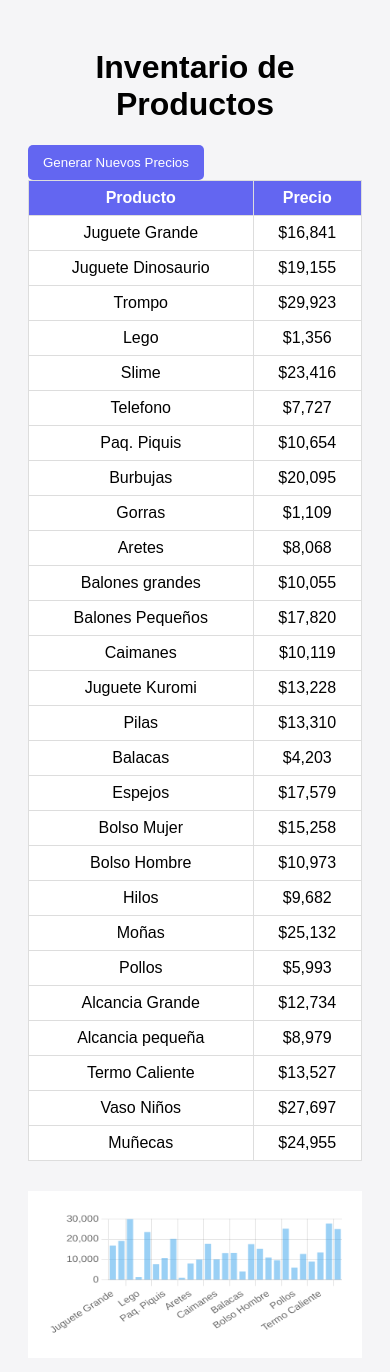
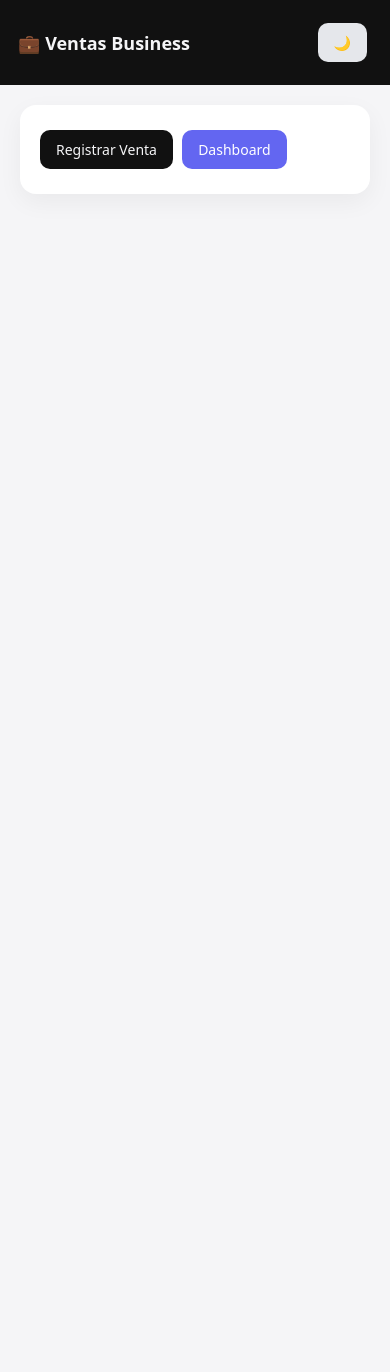
Before and after one commit to JeffersonDiazSalinas/Ventas-APP, a plain HTML site: page index.html in a window 390 px wide. After the commit the page ends 844 px from the top, so only its background shows below. Drawn offline with nearby package versions, Linux system fonts and the light colour scheme.

Commit message:
Update index.html

```diff
--- a/index.html
+++ b/index.html
@@ -5,170 +5,305 @@
 <meta name="viewport" content="width=device-width, initial-scale=1.0">
 <title>Ventas Business</title>
 
+<!-- Chart.js CDN -->
 <script src="https://cdn.jsdelivr.net/npm/chart.js"></script>
 
 <style>
-body {
-    font-family: Arial, sans-serif;
-    background: #f5f5f7;
-    padding: 20px;
+:root{
+--bg:#f5f5f7;
+--card:#ffffff;
+--text:#111;
+--primary:#111;
+--accent:#6366f1;
+--soft:#e5e7eb;
 }
 
-h1 {
-    text-align: center;
+body.dark{
+--bg:#0f172a;
+--card:#1e293b;
+--text:#f1f5f9;
+--primary:#f1f5f9;
+--accent:#818cf8;
+--soft:#334155;
 }
 
-table {
-    width: 100%;
-    border-collapse: collapse;
-    background: white;
-    margin-bottom: 30px;
+*{
+margin:0;
+padding:0;
+box-sizing:border-box;
+font-family:system-ui,-apple-system;
 }
 
-th, td {
-    padding: 8px;
-    border: 1px solid #ddd;
-    text-align: center;
+body{
+background:var(--bg);
+color:var(--text);
+transition:0.3s;
 }
 
-th {
-    background: #6366f1;
-    color: white;
+header{
+padding:18px;
+text-align:center;
+font-weight:600;
+font-size:18px;
+background:var(--primary);
+color:var(--bg);
+display:flex;
+justify-content:space-between;
+align-items:center;
 }
 
-button {
-    padding: 10px 15px;
-    background: #6366f1;
-    color: white;
-    border: none;
-    cursor: pointer;
-    border-radius: 5px;
+.container{
+max-width:1000px;
+margin:auto;
+padding:20px;
 }
 
-button:hover {
-    opacity: 0.9;
+.card{
+background:var(--card);
+padding:20px;
+border-radius:16px;
+box-shadow:0 8px 25px rgba(0,0,0,0.05);
+margin-bottom:20px;
 }
 
-canvas {
-    background: white;
-    padding: 20px;
+button{
+border:none;
+padding:10px 16px;
+border-radius:10px;
+cursor:pointer;
+margin:5px 5px 5px 0;
+font-size:14px;
+transition:0.2s;
+}
+
+.btn-primary{background:var(--primary);color:var(--bg);}
+.btn-accent{background:var(--accent);color:white;}
+.btn-soft{background:var(--soft);color:var(--text);}
+
+.section{display:none;}
+
+.product{
+background:var(--soft);
+padding:10px;
+border-radius:10px;
+margin-bottom:8px;
+}
+
+.stats{
+display:flex;
+gap:10px;
+flex-wrap:wrap;
+}
+
+.stat{
+flex:1;
+min-width:150px;
+background:var(--soft);
+padding:12px;
+border-radius:12px;
+text-align:center;
+}
+
+canvas{
+max-height:300px;
+}
+
+@media(max-width:600px){
+.stats{flex-direction:column;}
 }
 </style>
 </head>
 <body>
 
-<h1>Inventario de Productos</h1>
+<header>
+💼 Ventas Business
+<button onclick="toggleDark()" class="btn-soft">🌙</button>
+</header>
 
-<button onclick="reiniciarPrecios()">Generar Nuevos Precios</button>
+<div class="container">
 
-<table id="tablaProductos">
-<thead>
-<tr>
-<th>Producto</th>
-<th>Precio</th>
-</tr>
-</thead>
-<tbody>
-</tbody>
-</table>
+<div id="menu">
+<div class="card">
+<button class="btn-primary" onclick="showSection('registro')">Registrar Venta</button>
+<button class="btn-accent" onclick="showSection('historial')">Dashboard</button>
+</div>
+</div>
 
+<div id="registro" class="section">
+<div class="card">
+<h3>Nueva Venta</h3>
+<div id="productList"></div>
+<button class="btn-primary" onclick="validarVenta()">Validar</button>
+</div>
+<div id="resumen"></div>
+<button id="btnGuardar" class="btn-accent" style="display:none;" onclick="guardarVenta()">Guardar</button>
+<button class="btn-soft" onclick="showSection('menu')">Volver</button>
+</div>
+
+<div id="historial" class="section">
+
+<div class="card">
+<h3>Estadísticas</h3>
+<div class="stats" id="estadisticas"></div>
+</div>
+
+<div class="card">
 <canvas id="grafica"></canvas>
+</div>
+
+<div id="historialContenido"></div>
+
+<button class="btn-soft" onclick="showSection('menu')">Volver</button>
+
+</div>
+
+</div>
 
 <script>
-const nombresProductos = [
-"Juguete Grande",
-"Juguete Dinosaurio",
-"Trompo",
-"Lego",
-"Slime",
-"Telefono",
-"Paq. Piquis",
-"Burbujas",
-"Gorras",
-"Aretes",
-"Balones grandes",
-"Balones Pequeños",
-"Caimanes",
-"Juguete Kuromi",
-"Pilas",
-"Balacas",
-"Espejos",
-"Bolso Mujer",
-"Bolso Hombre",
-"Hilos",
-"Moñas",
-"Pollos",
-"Alcancia Grande",
-"Alcancia pequeña",
-"Termo Caliente",
-"Vaso Niños",
-"Muñecas"
-];
+const productosBase=["Aretes","Gorras","Brillos","Bolitrones","Slime",
+"Juguete Grande","Juguete Dinosaurio","Trompo","Balaca","Bolso","Cauchos"];
 
-function generarPrecio() {
-    return Math.floor(Math.random() * (30000 - 1000 + 1)) + 1000;
+let productos=[];
+let ventaTemp=null;
+let chart=null;
+
+function generarProductos(){
+productos=productosBase.map(p=>({
+nombre:p,
+precio:Math.floor(Math.random()*20000)+3000
+}));
 }
 
-function obtenerProductos() {
-    let productosGuardados = localStorage.getItem("productos");
-
-    if (productosGuardados) {
-        return JSON.parse(productosGuardados);
-    } else {
-        const productos = nombresProductos.map(nombre => ({
-            nombre: nombre,
-            precio: generarPrecio()
-        }));
-
-        localStorage.setItem("productos", JSON.stringify(productos));
-        return productos;
-    }
+function mostrarProductos(){
+let cont=document.getElementById("productList");
+cont.innerHTML="";
+productos.forEach((p,i)=>{
+cont.innerHTML+=`
+<div class="product">
+<label>
+<input type="checkbox" onchange="toggleCantidad(${i})">
+${p.nombre} - $${p.precio.toLocaleString()}
+</label>
+<div id="cant-${i}" style="display:none;">
+Cantidad <input type="number" min="1" value="1">
+</div>
+</div>`;
+});
 }
 
-function reiniciarPrecios() {
-    localStorage.removeItem("productos");
-    location.reload();
+function toggleCantidad(i){
+let check=document.querySelectorAll("#productList input[type=checkbox]")[i];
+document.getElementById("cant-"+i).style.display=
+check.checked?"block":"none";
 }
 
-function mostrarProductos(productos) {
-    const tbody = document.querySelector("#tablaProductos tbody");
-    tbody.innerHTML = "";
-
-    productos.forEach(prod => {
-        const fila = `
-            <tr>
-                <td>${prod.nombre}</td>
-                <td>$${prod.precio.toLocaleString()}</td>
-            </tr>
-        `;
-        tbody.innerHTML += fila;
-    });
+function validarVenta(){
+let items=[],total=0;
+document.querySelectorAll("#productList input[type=checkbox]").forEach((c,i)=>{
+if(c.checked){
+let cant=parseInt(document.querySelector(`#cant-${i} input`).value);
+let subtotal=cant*productos[i].precio;
+total+=subtotal;
+items.push({nombre:productos[i].nombre,cantidad:cant,subtotal});
+}
+});
+if(items.length===0){alert("Selecciona productos");return;}
+ventaTemp={id:Date.now(),fecha:new Date().toISOString().split("T")[0],items,total};
+let html=`<div class="card"><h3>Resumen</h3>`;
+items.forEach(it=>html+=`<p>${it.nombre} x${it.cantidad} - $${it.subtotal.toLocaleString()}</p>`);
+html+=`<strong>Total: $${total.toLocaleString()}</strong></div>`;
+document.getElementById("resumen").innerHTML=html;
+document.getElementById("btnGuardar").style.display="inline-block";
 }
 
-function crearGrafica(productos) {
-    const ctx = document.getElementById("grafica");
-
-    new Chart(ctx, {
-        type: "bar",
-        data: {
-            labels: productos.map(p => p.nombre),
-            datasets: [{
-                label: "Precio",
-                data: productos.map(p => p.precio)
-            }]
-        },
-        options: {
-            responsive: true,
-            plugins: {
-                legend: { display: false }
-            }
-        }
-    });
+function guardarVenta(){
+let historial=JSON.parse(localStorage.getItem("ventasBusiness"))||[];
+historial.push(ventaTemp);
+localStorage.setItem("ventasBusiness",JSON.stringify(historial));
+ventaTemp=null;
+document.getElementById("resumen").innerHTML="";
+document.getElementById("btnGuardar").style.display="none";
+generarProductos();
+mostrarProductos();
+alert("Venta guardada ✅");
 }
 
-const productos = obtenerProductos();
-mostrarProductos(productos);
-crearGrafica(productos);
+function mostrarHistorial(){
+let historial=JSON.parse(localStorage.getItem("ventasBusiness"))||[];
+let cont=document.getElementById("historialContenido");
+cont.innerHTML="";
+if(historial.length===0){
+cont.innerHTML="<div class='card'>No hay ventas.</div>";
+return;
+}
+
+let totalGeneral=0;
+let ventasPorDia={};
+
+historial.forEach(v=>{
+totalGeneral+=v.total;
+if(!ventasPorDia[v.fecha]) ventasPorDia[v.fecha]=0;
+ventasPorDia[v.fecha]+=v.total;
+
+let card=`<div class="card"><h4>${v.fecha}</h4>`;
+v.items.forEach(it=>{
+card+=`<p>${it.nombre} x${it.cantidad} - $${it.subtotal.toLocaleString()}</p>`;
+});
+card+=`<strong>Total: $${v.total.toLocaleString()}</strong></div>`;
+cont.innerHTML+=card;
+});
+
+document.getElementById("estadisticas").innerHTML=`
+<div class="stat"><strong>Total Ventas</strong><br>${historial.length}</div>
+<div class="stat"><strong>Total General</strong><br>$${totalGeneral.toLocaleString()}</div>
+`;
+
+crearGrafica(ventasPorDia);
+}
+
+function crearGrafica(data){
+let ctx=document.getElementById("grafica").getContext("2d");
+if(chart) chart.destroy();
+chart=new Chart(ctx,{
+type:"bar",
+data:{
+labels:Object.keys(data),
+datasets:[{
+label:"Ventas por Día",
+data:Object.values(data),
+backgroundColor:"#6366f1"
+}]
+},
+options:{responsive:true}
+});
+}
+
+function showSection(id){
+document.getElementById("menu").style.display="none";
+document.getElementById("registro").style.display="none";
+document.getElementById("historial").style.display="none";
+
+if(id==="menu") document.getElementById("menu").style.display="block";
+if(id==="registro"){
+document.getElementById("registro").style.display="block";
+generarProductos();
+mostrarProductos();
+}
+if(id==="historial"){
+document.getElementById("historial").style.display="block";
+mostrarHistorial();
+}
+}
+
+function toggleDark(){
+document.body.classList.toggle("dark");
+}
+
+if(window.matchMedia('(prefers-color-scheme: dark)').matches){
+document.body.classList.add("dark");
+}
+
+showSection("menu");
 </script>
 
 </body>
```
